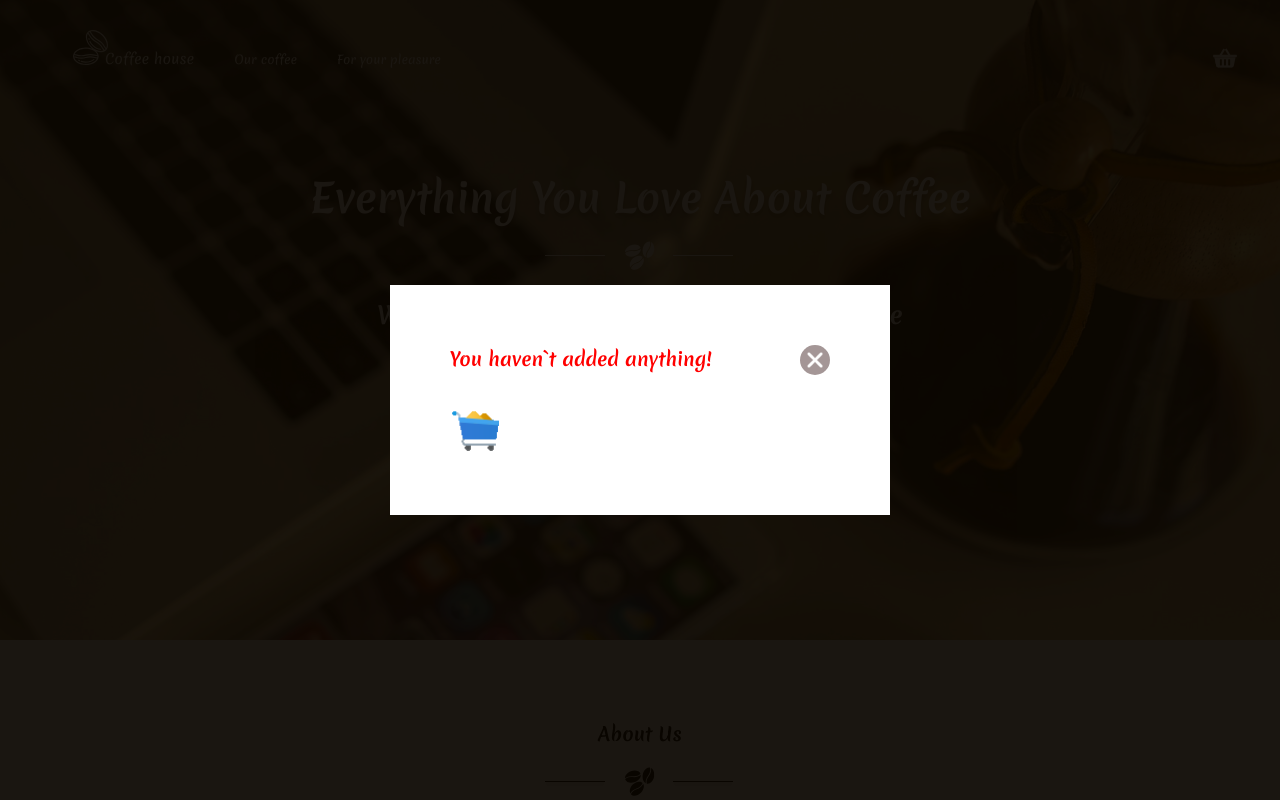
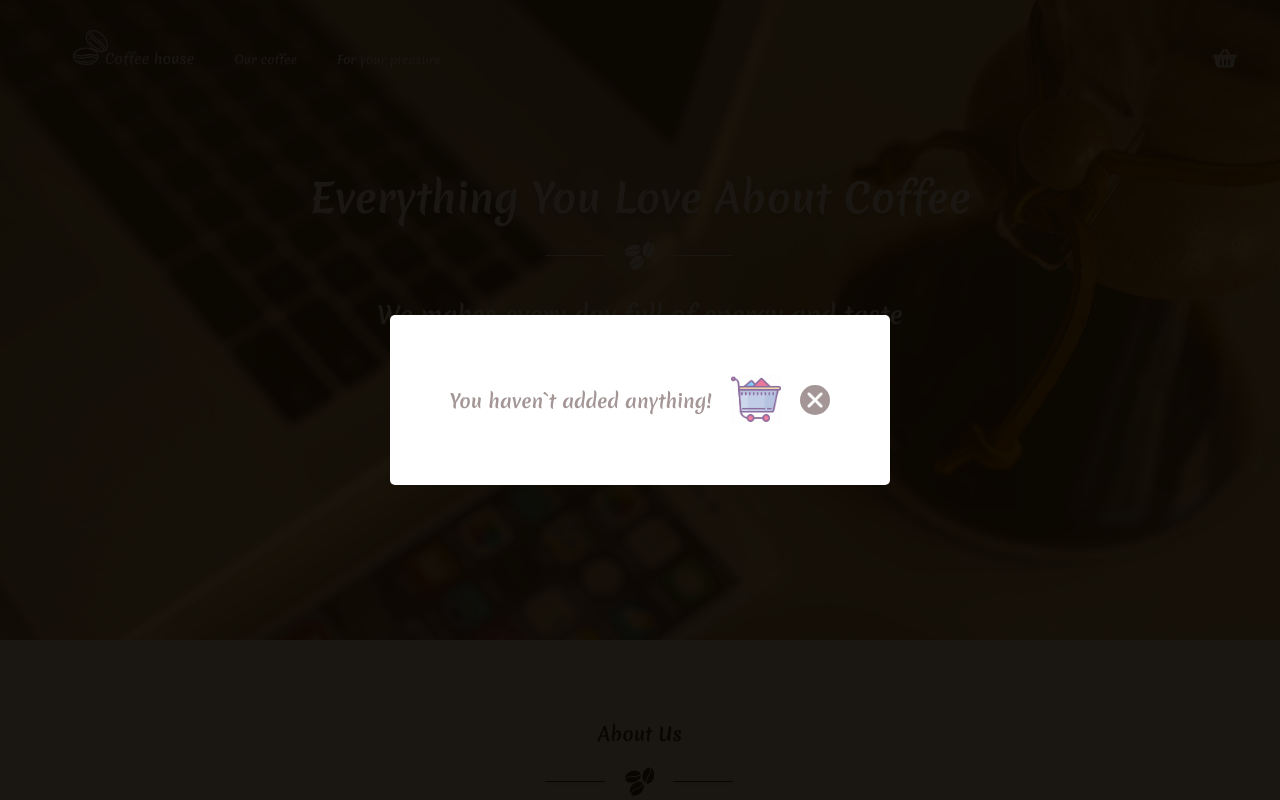
Before and after one commit to DmytroBeridze/Cofee-shop, a React (Create React App) app: page / in a window 1280 px wide. Both pictures are taken after a click on the element 1225 px from the left and 60 px from the top of the page. Shown: the top 800 px of the page. Built offline with nearby package versions, Linux system fonts and the light colour scheme.

Commit message:
fixed double adding of the same products to cart

```diff
--- a/src/components/app/App.js
+++ b/src/components/app/App.js
@@ -1,8 +1,8 @@
 import "./App.scss";
 
 import { Route, Routes } from "react-router-dom";
+import React, { useEffect } from "react";
 import Header from "../header/Header";
-import React, { useEffect } from "react";
 
 import CoffeeHouse from "../pages/coffeeHouse/CoffeeHouse";
 import OurCoffe from "../pages/our-coffee/OurCofee";
@@ -20,12 +20,10 @@ class App extends React.Component {
     this.state = {
       productsData: ProductsData,
       productsInCart: [],
-      productPrewiew: "",
+      productPrewiew: JSON.parse(localStorage.getItem("lastProduct")) || "",
       shoppingCartState: false,
       formMessage: "",
       quantityProduct: 0,
-
-      // productPrewiewState: false,
     };
 
     this.listItemsData = [
@@ -61,27 +59,41 @@ class App extends React.Component {
         }, 3000);
       });
   };
+
   // --------------------------toggle shopping cart
   toggleShoppingCart = () => {
     this.setState(({ shoppingCartState }) => ({
       shoppingCartState: !shoppingCartState,
     }));
   };
+
   // --------------------------findIdProductForPrewiew and toggle product prewiew
   findIdProductForPrewiew = (id) => {
     const prewiew = this.state.productsData.find((elem) => elem.id === id);
-    this.setState({ productPrewiew: prewiew });
+    this.setState({
+      productPrewiew: prewiew,
+    });
+    localStorage.setItem("lastProduct", JSON.stringify(prewiew));
   };
 
   //--------------------------find element from shopping cart and change  this.state.productsInCart
-  // !!--------------------------------------
   addProductToCart = (id) => {
-    if (!this.state.productsInCart.includes(this.state.productPrewiew)) {
+    if (this.state.productsInCart.length > 0) {
+      let allElements = this.state.productsInCart.map((elem) => elem.id);
+      if (allElements.includes(id)) {
+        return;
+      } else {
+        this.setState(({ productsInCart }) => ({
+          productsInCart: [...productsInCart, this.state.productPrewiew],
+        }));
+      }
+    } else {
       this.setState(({ productsInCart }) => ({
         productsInCart: [...productsInCart, this.state.productPrewiew],
       }));
-    } else return;
+    }
   };
+
   // ---------------------------product counter increase
   productCounterIncrease = (id) => {
     this.setState(({ productsInCart }) => ({
@@ -96,7 +108,8 @@ class App extends React.Component {
       }),
     }));
   };
-  // ---------------------------product counter increase
+
+  // ---------------------------product counter decrease
   productCounterDecrease = (id) => {
     this.setState(({ productsInCart }) => ({
       productsInCart: productsInCart.map((elem) => {
@@ -125,13 +138,27 @@ class App extends React.Component {
     }));
   };
 
-  // -------------------------confirm shopping card order
+  // ----------------------confirm  shopping card order and axios POST
   confirmOrder = (data, orderList) => {
-    // console.log({ ...data, order: orderList });
+    this.setState({
+      formMessage: <img src="./icons/loader.svg" alt="load" />,
+    });
     const order = { ...data, order: orderList };
-    getFormData(this.userRegistrationUrl, order);
+    getFormData(this.userRegistrationUrl, order)
+      .then(() => {
+        this.setState({ formMessage: "We will contact you soon" });
+      })
+      .catch(() => {
+        this.setState({ formMessage: "Something went wrong!" });
+      })
+      .finally(() => {
+        setTimeout(() => {
+          this.setState({ formMessage: "" });
+        }, 3000);
+      });
   };
-  // ------------------------state updating from local storage when page is loaded
+
+  // ---------------------state updating from local storage when page is loaded
   componentDidMount() {
     if (localStorage.productsInCart) {
       const getLocal = JSON.parse(localStorage.getItem("productsInCart"));
@@ -200,6 +227,7 @@ class App extends React.Component {
           productCounterDecrease={this.productCounterDecrease}
           total={total}
           confirmOrder={this.confirmOrder}
+          formMessage={this.state.formMessage}
         />
         {/* <PrewiewProductCard
           productPrewiew={productPrewiew}
--- a/src/components/pages/prewiewProductCard/PrewiewProductCard.js
+++ b/src/components/pages/prewiewProductCard/PrewiewProductCard.js
@@ -7,7 +7,7 @@ export default function PrewiewProductCard({
 }) {
   const { id, image, name, country, weight, cost, best, description, counter } =
     productPrewiew;
-  // console.log(counter);
+
   return (
     <section className="prewiewProductCard">
       <div className="prewiewProductCard__photo">
--- a/src/components/product-card/ProductCard.js
+++ b/src/components/product-card/ProductCard.js
@@ -13,6 +13,7 @@ export default function ProductCard({
       to={"productPrewiew"}
       onClick={() => {
         findIdProductForPrewiew(id);
+
         // addProductToCart(id);
       }}
     >
--- a/src/components/shopping-card-form/ShoppingCardForm.js
+++ b/src/components/shopping-card-form/ShoppingCardForm.js
@@ -2,7 +2,11 @@ import "./shoppingCardForm.scss";
 import React from "react";
 import { useForm } from "react-hook-form";
 
-export default function ShoppingCardForm({ confirmOrder, productsInCart }) {
+export default function ShoppingCardForm({
+  confirmOrder,
+  productsInCart,
+  formMessage,
+}) {
   const orderList = productsInCart.map(({ name, cost, counter }) => {
     return {
       name,
@@ -16,24 +20,33 @@ export default function ShoppingCardForm({ confirmOrder, productsInCart }) {
     handleSubmit,
     reset,
     formState: { errors },
-  } = useForm({ mode: "onBlur" });
+  } = useForm({ mode: "onChange" });
 
   const orderSend = (data) => {
-    confirmOrder(data, orderList);
+    if (orderList) {
+      confirmOrder(data, orderList);
+      reset();
+    } else return;
   };
 
   return (
-    <form onSubmit={handleSubmit(orderSend)}>
+    <form onSubmit={handleSubmit(orderSend)} name="confirm">
       <input
         type="submit"
         className="shopping-cart__confirm"
         value="Confirm"
       ></input>
       <input
+        style={errors.phone && { border: "1px solid red" }}
         type="text"
-        name="userName"
-        {...register("userName", { required: true, maxLength: 20 })}
+        name="phone"
+        {...register("phone", {
+          required: true,
+          pattern: { value: /[0-9]/, message: "Only numbers" },
+        })}
       />
+      {errors.phone && <span>Error</span>}
+      <div className="">{formMessage}</div>
     </form>
   );
 }
--- a/src/components/shopping-cart/ShoppingCart.js
+++ b/src/components/shopping-cart/ShoppingCart.js
@@ -10,6 +10,7 @@ export default function ShoppingCart({
   productCounterDecrease,
   total,
   confirmOrder,
+  formMessage,
 }) {
   let activeClass = "shopping-cart";
   if (shoppingCartState) {
@@ -66,25 +67,30 @@ export default function ShoppingCart({
       style={{
         maxWidth: "500px",
         padding: "60px",
-        color: "red",
+        color: "rgb(164, 150, 150)",
         textAlign: "center",
+        borderRadius: "5px",
       }}
     >
-      <div className="shopping-cart__header" style={{ marginBottom: "30px" }}>
+      <div
+        className="shopping-cart__header"
+        style={{ marginBottom: "0px", alignItems: "center" }}
+      >
         <h3>You haven`t added anything!</h3>
+        <div
+          className="shopping-cart__icon-wrapper"
+          style={{ width: "50px", height: "50px" }}
+        >
+          <img
+            src="./icons/icons8-shopping-cart.gif"
+            // src="./icons/icons8-buying.gif"
+            alt="cart"
+            style={{ width: "100%", height: "100%" }}
+          />
+        </div>
         <div className="shopping-cart__close" onClick={toggleShoppingCart}>
           <img src="./icons/header/white-close.png" alt="close" />
         </div>
-      </div>
-      <div
-        className="shopping-cart__icon-wrapper"
-        style={{ width: "50px", height: "50px" }}
-      >
-        <img
-          src="./icons/icons8-buying.gif"
-          alt="cart"
-          style={{ width: "100%", height: "100%" }}
-        />
       </div>
     </div>
   );
@@ -102,6 +108,7 @@ export default function ShoppingCart({
         <ShoppingCardForm
           confirmOrder={confirmOrder}
           productsInCart={productsInCart}
+          formMessage={formMessage}
         />
 
         <div className="shopping-cart__total-wrapper">
```
Also changed, not shown: public/icons/icons8-shopping-cart.gif (added).
